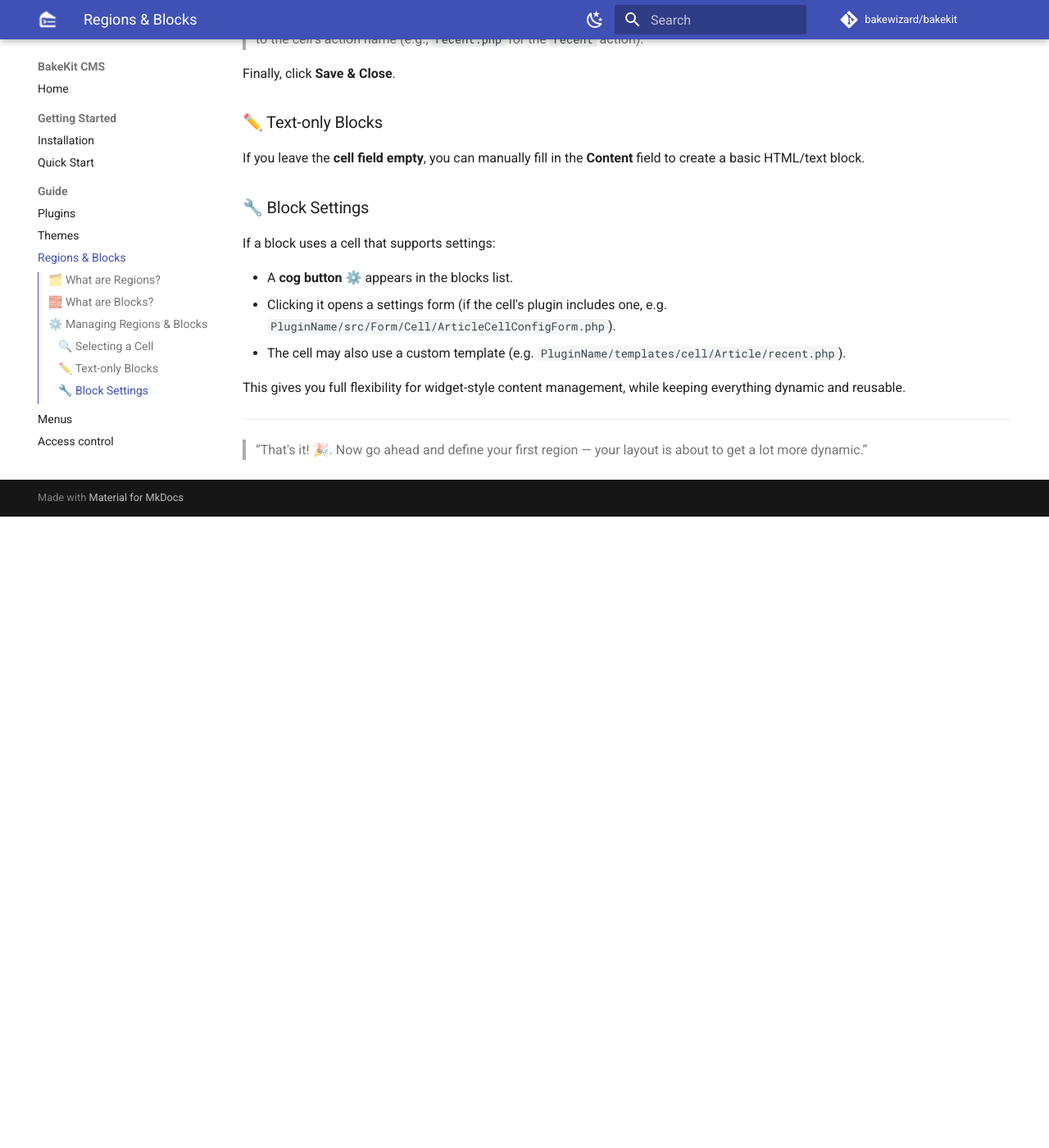
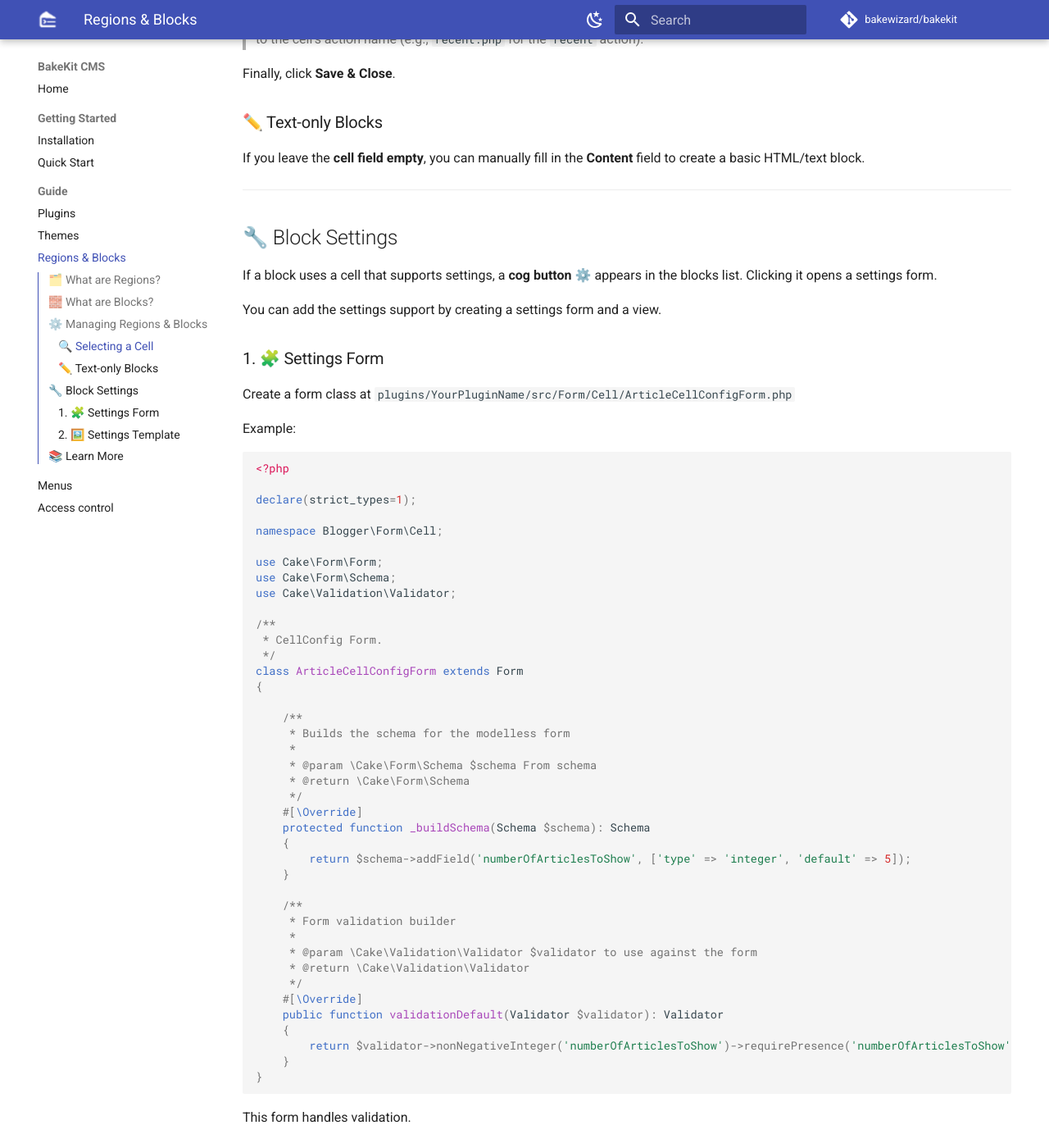
Before and after one commit to bakewizard/bakekit, an MkDocs documentation site: the page built from docs/regions-blocks.md, in a window 1280 px wide and 1400 px high, scrolled down 1562 px. Shown: the whole window at 82% size. Built offline with MkDocs 1.6.1 and Material for MkDocs 9.7.7, drawn with Linux system fonts in a browser that asks for light colours; comment, search, counter and statistics services are not loaded; before the commit the page ends 2192 px from its top, so only the background shows below that; some of the changed text lies outside the part shown.

Commit message:
documentation...

````diff
--- a/docs/regions-blocks.md
+++ b/docs/regions-blocks.md
@@ -63,16 +63,96 @@ Finally, click **Save & Close**.
 
 If you leave the **cell field empty**, you can manually fill in the **Content** field to create a basic HTML/text block.
 
-### 🔧 Block Settings
+---
 
-If a block uses a cell that supports settings:
+## 🔧 Block Settings
 
-- A **cog button ⚙️** appears in the blocks list.
-- Clicking it opens a settings form (if the cell's plugin includes one, e.g. `PluginName/src/Form/Cell/ArticleCellConfigForm.php`).
-- The cell may also use a custom template (e.g. `PluginName/templates/cell/Article/recent.php`).
+If a block uses a cell that supports settings, a **cog button ⚙️** appears in the blocks list. Clicking it opens a settings form.
 
-This gives you full flexibility for widget-style content management, while keeping everything dynamic and reusable.
+You can add the settings support by creating a settings form and a view.
+
+### 1. 🧩 Settings Form
+
+Create a form class at `plugins/YourPluginName/src/Form/Cell/ArticleCellConfigForm.php`
+
+Example:
+
+```php
+<?php
+
+declare(strict_types=1);
+
+namespace Blogger\Form\Cell;
+
+use Cake\Form\Form;
+use Cake\Form\Schema;
+use Cake\Validation\Validator;
+
+/**
+ * CellConfig Form.
+ */
+class ArticleCellConfigForm extends Form
+{
+
+    /**
+     * Builds the schema for the modelless form
+     *
+     * @param \Cake\Form\Schema $schema From schema
+     * @return \Cake\Form\Schema
+     */
+    #[\Override]
+    protected function _buildSchema(Schema $schema): Schema
+    {
+        return $schema->addField('numberOfArticlesToShow', ['type' => 'integer', 'default' => 5]);
+    }
+
+    /**
+     * Form validation builder
+     *
+     * @param \Cake\Validation\Validator $validator to use against the form
+     * @return \Cake\Validation\Validator
+     */
+    #[\Override]
+    public function validationDefault(Validator $validator): Validator
+    {
+        return $validator->nonNegativeInteger('numberOfArticlesToShow')->requirePresence('numberOfArticlesToShow');
+    }
+}
+```
+
+This form handles validation.
+
+### 2. 🖼️ Settings Template
+
+Add the template view at `plugins/YourPluginName/templates/Admin/CellConfig/Article/recent.php`
+
+Example:
+
+```php
+<div class="card card-success card-outline">
+    <div class="card-header">
+        <div class="card-title"><i class="fa-solid fa-edit me-2"></i><?= __('Article cell') ?></div>
+    </div>
+    <?= $this->Form->create($settings, ['align' => 'horizontal']) ?>
+    <div class="card-body">
+        <?= $this->Form->control('numberOfArticlesToShow'); ?>
+    </div>
+    <div class="card-footer">
+        <?= $this->Form->button('<i class="fa-solid fa-save"></i> ' . __('Save'), ['class' => 'btn-success float-end', 'escapeTitle' => false]) ?>
+        <?= $this->Html->link('<i class="fa-solid fa-times-circle"></i> ' . __('Cancel'), ['controller' => 'Regions', 'action' => 'view', $block->region_id], ['class' => 'btn btn-outline-danger', 'escape' => false]) ?>
+    </div>
+    <?= $this->Form->end() ?>
+</div>
+```
 
 ---
 
+## 📚 Learn More
+
+More about CakePHP 5 themes and forms can be found in the official CakePHP Cookbook:
+
+🔗 [https://book.cakephp.org/5/en/views/themes.html](https://book.cakephp.org/5/en/views/themes.html)
+
+🔗 [https://book.cakephp.org/5/en/core-libraries/form.html](https://book.cakephp.org/5/en/core-libraries/form.html)
+
 > “That's it!  🎉. Now go ahead and define your first region — your layout is about to get a lot more dynamic.”
````
Also changed, not shown: README.md (+19 -14 lines), 5 other files.
